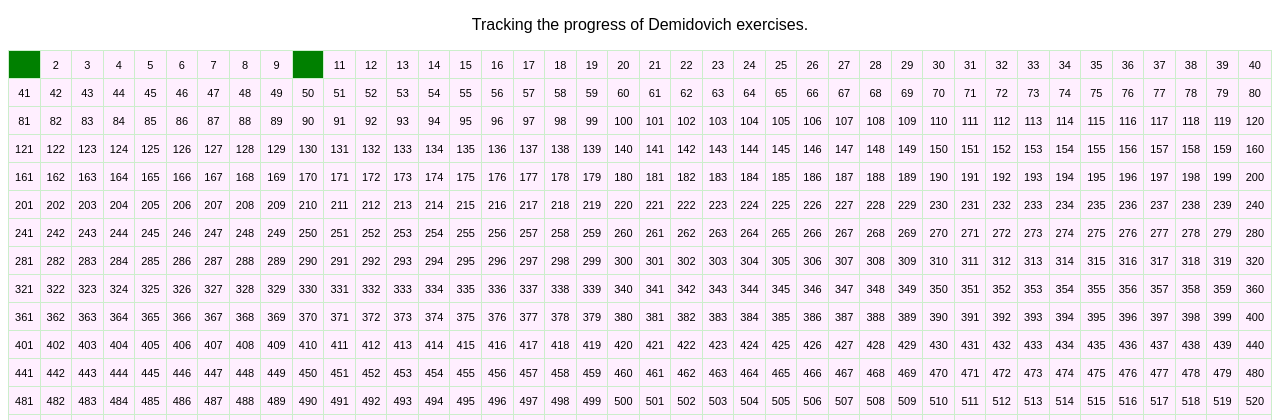
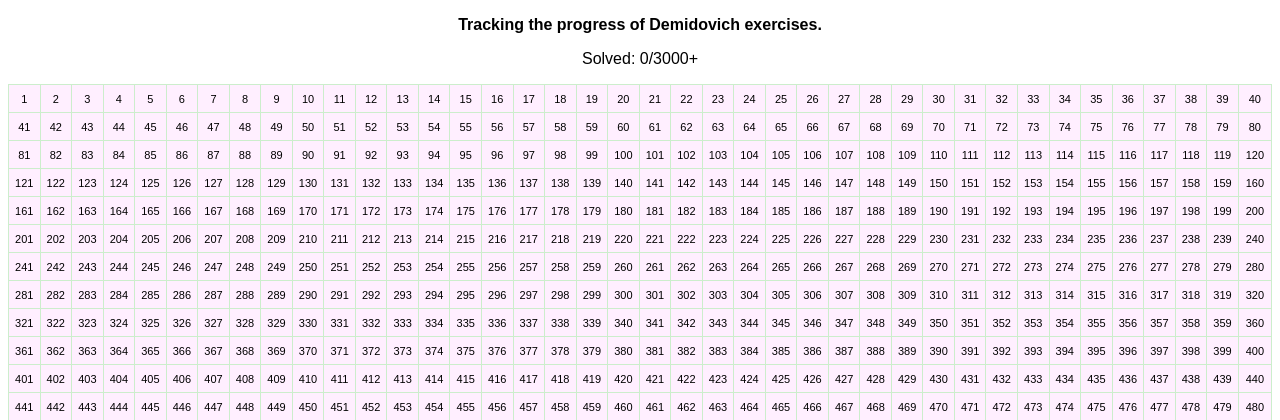
Before and after one commit to kylin-zhuo/home, a Flask app: page /demidovich.html in a window 1280 px wide. Shown: the top 420 px of the page. Run offline with Flask 2, Linux system fonts and the light colour scheme; some libraries are stand-ins or nearby versions.

Commit message:
add data file for tracking the progress of problem solving.

```diff
--- a/app.py
+++ b/app.py
@@ -30,7 +30,10 @@ def gellery():
 
 @app.route('/demidovich.html')
 def demodovich():
-	return render_template('demidovich.html')
+	file = open("data/demidovich.txt")
+	d = file.readlines()
+	solved = list(set(map(lambda x:int(x), d[0].split(',')))) if len(d) > 0 else []
+	return render_template('demidovich.html', solved=solved)
 
 
 if __name__ == "__main__":
--- a/templates/demidovich.html
+++ b/templates/demidovich.html
@@ -5,16 +5,41 @@
 </head>
 <body>
 
-	<p style="text-align: center; font-family: sans-serif;">Tracking the progress of Demidovich exercises.</p>
+	<p style="text-align: center; font-family: sans-serif; font-weight: bold">Tracking the progress of Demidovich exercises.</p>
 
 	<div id="table1"></div>
 
+	<p style="text-align: center; font-family: sans-serif;">Solved: {{solved|length}}/3000+</p>
+
 	<script type="text/javascript">
 
-		var dict = {
-			1: 'a',
-			10: 'b'
-		};
+		var record = {{solved}};
+
+		// var fs = require('fs');
+		// var data = fs.readFileSync("data/demidovich.json", "utf8");
+		// var record = JSON.parse(data);
+		// console.log(record);
+
+		// var fs = require("fs");
+		// console.log("Going to write into existing file");
+		// // Open a new file with name input.txt and write Simply Easy Learning! to it.
+		// fs.writeFile('input.txt', 'Simply Easy Learning!', function(err) {
+		//    if (err) {
+		//       return console.error(err);
+		//    }
+		//    console.log("Data written successfully!");
+		//    console.log("Let's read newly written data");
+		//    // Read the newly written file and print all of its content on the console
+		//    fs.readFile('input.txt', function (err, data) {
+		//       if (err) {
+		//          return console.error(err);
+		//       }
+		//       console.log("Asynchronous read: " + data.toString());
+		//    });
+		// });
+
+
+		// var record = JSON.parse(demidovich);
 
 		function createQuestionsGrid(start, rows, cols, callback) {
 		    var i = start;
@@ -27,7 +52,7 @@
 
 		            cell.innerHTML = ++i;
 
-		            if (typeof dict[i] !== 'undefined') {
+		            if (record.indexOf(i) > -1) {
 		            	cell.className = 'solved';
 		            }
 
@@ -42,8 +67,19 @@
 		}
 
 		function clickEvent(el, row, col, i) {
-		    console.log((el.className == 'solved' ? "Unsolved" : "Solved") + " Question #:"  + i);
-		    el.className = el.className == 'solved' ? '' : 'solved';
+
+			if (el.className == 'solved') {
+
+				console.log("Unsolved question #: " + i);
+				el.className = '';
+
+			}
+
+			else {
+				console.log("Solved question #: " + i);
+				el.className = 'solved';
+			}
+
 		}
 
 
@@ -58,7 +94,6 @@
 		document.body.appendChild(grid1);
 		document.body.appendChild(grid2);
 		document.body.appendChild(grid3);
-
 
 	</script>
 
```
Also changed, not shown: data/demidovich.txt (added).
